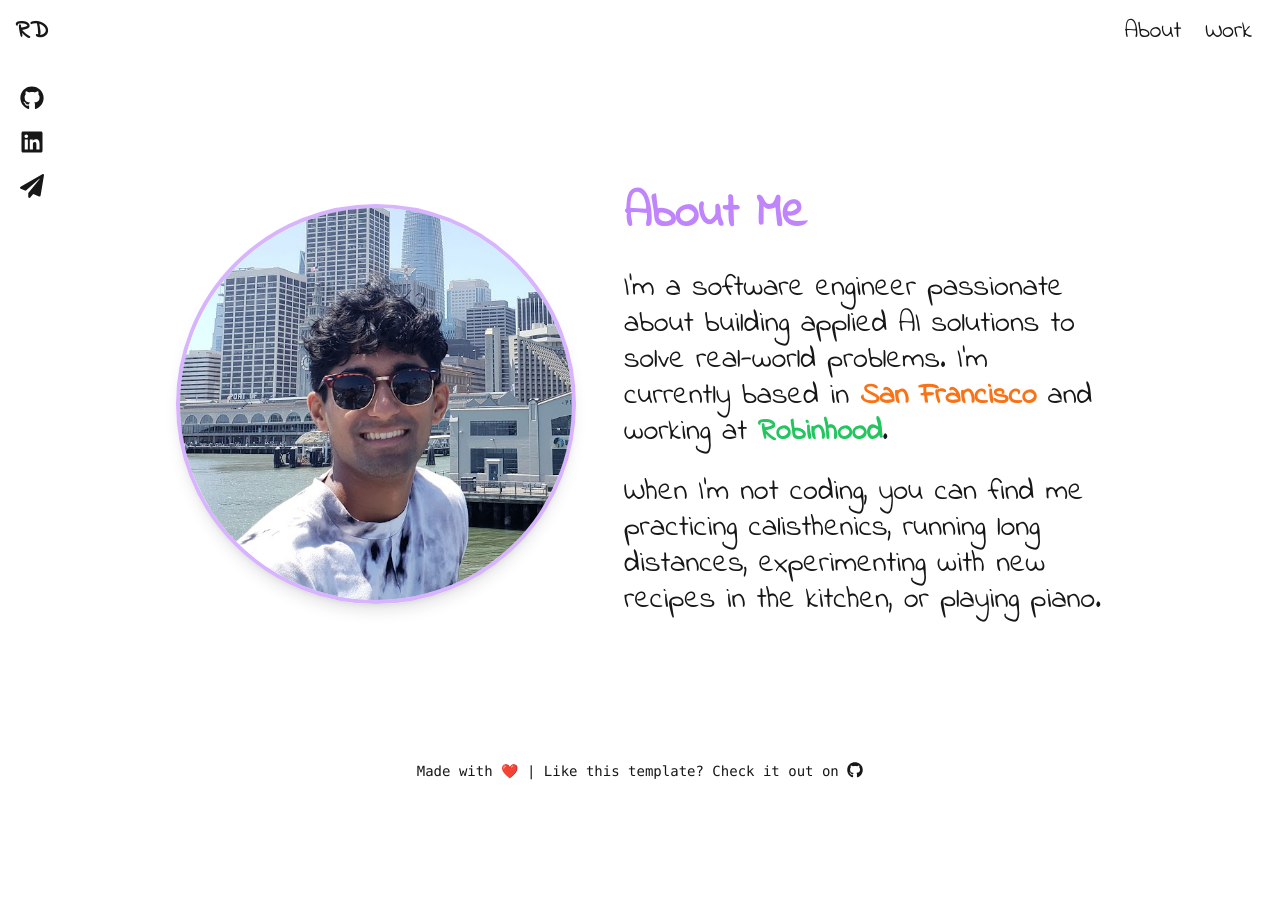
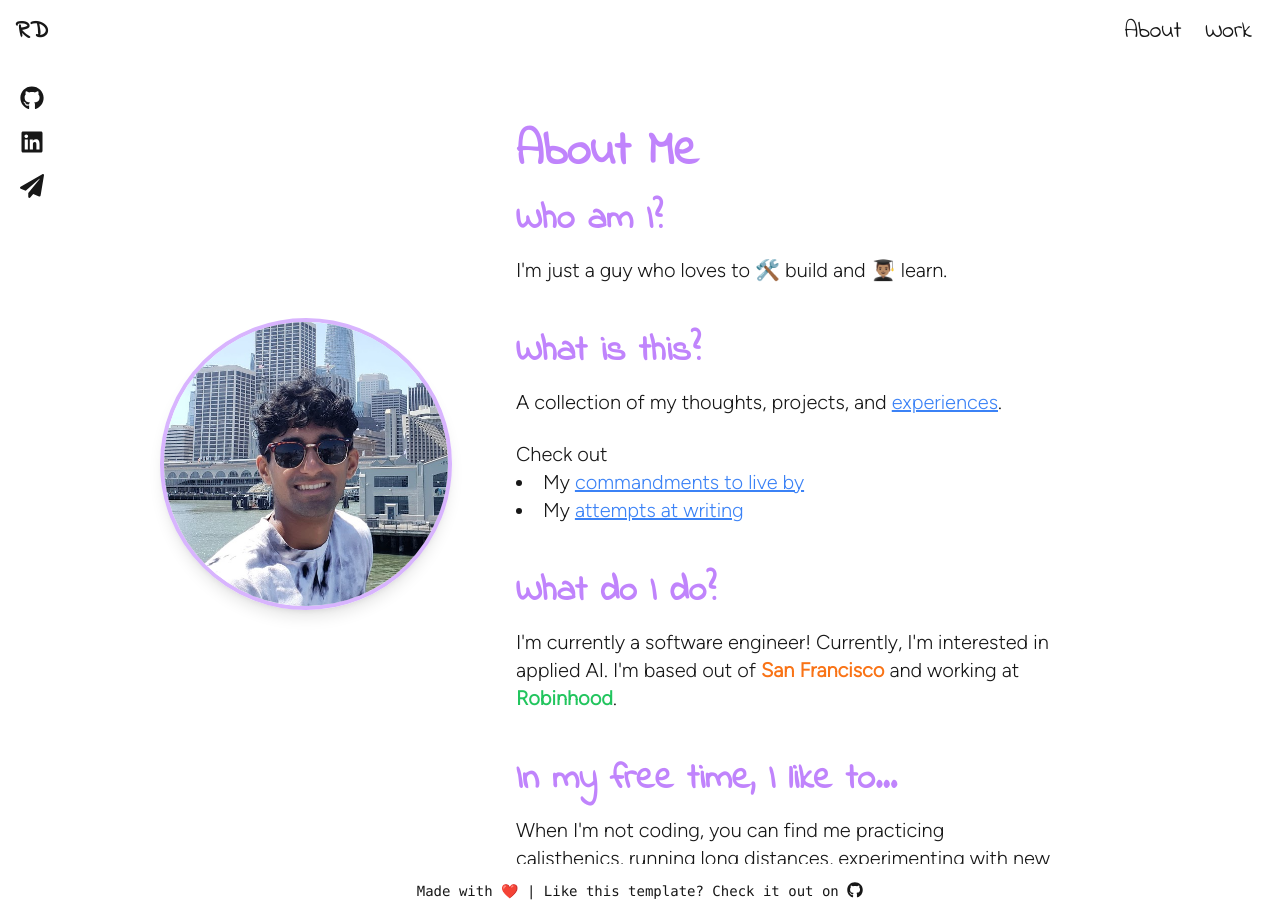
Before and after one commit to rohoswagger/whoami, a Next.js app: page /about in a window 1280 px wide. Before the commit the page ends 800 px from the top, so only its background shows below. Built offline with nearby package versions, Linux system fonts and the light colour scheme.

Commit message:
make it look more professional

```diff
--- /dev/null
+++ b/app/commandments/page.tsx
@@ -0,0 +1,9 @@
+import Commandments from "@/components/Commandments";
+
+export default function CommandmentsPage() {
+  return (
+    <main className="min-h-screen p-4 md:p-8">
+      <Commandments />
+    </main>
+  );
+}
--- a/app/globals.css
+++ b/app/globals.css
@@ -22,6 +22,10 @@ body {
   font-family: var(--font-indie-flower);
 }
 
+p {
+  font-family: var(--font-figtree);
+}
+
 @layer utilities {
   .text-balance {
     text-wrap: balance;
--- a/app/layout.tsx
+++ b/app/layout.tsx
@@ -18,6 +18,11 @@ const indieFlower = localFont({
   src: "./fonts/IndieFlower-Regular.ttf",
   variable: "--font-indie-flower",
 });
+const figtree = localFont({
+  src: "./fonts/Figtree.ttf",
+  variable: "--font-figtree",
+  weight: "200",
+});
 
 export const metadata: Metadata = {
   title: "yo!",
@@ -32,7 +37,7 @@ export default function RootLayout({
   return (
     <html lang="en">
       <body
-        className={`${geistSans.variable} ${geistMono.variable} ${indieFlower.variable} antialiased bg-tan-100`}>
+        className={`${geistSans.variable} ${geistMono.variable} ${indieFlower.variable} ${figtree.variable} antialiased bg-tan-100`}>
         <div className="min-h-screen flex flex-col">
           <Navbar />
 
--- a/components/About.tsx
+++ b/components/About.tsx
@@ -1,32 +1,137 @@
+"use client";
+
 import React from "react";
-
 import Image from "next/image";
 import pfp from "@/app/pfp.png";
+import Link from "./_common/Link";
+
+const Section = ({
+  title,
+  content,
+}: {
+  title: string;
+  content: React.ReactNode;
+}) => {
+  return (
+    <div className="pb-6">
+      <h2 className="text-3xl md:text-4xl font-bold mb-4 text-purple-400">
+        {title}
+      </h2>
+      <div className="space-y-6 text-lg md:text-xl">{content}</div>
+    </div>
+  );
+};
 
 const About: React.FC = () => {
   return (
-    <div className="flex flex-col md:flex-row h-full py-8 md:py-16 px-4 max-w-6xl mx-auto items-center">
+    <div className="flex flex-col md:flex-row h-screen">
+      {/* Left column - Static image */}
+      <div className="hidden md:flex md:w-1/4 lg:w-1/3 items-center justify-center md:h-screen">
+        <div className="flex items-center justify-center">
           <Image
             src={pfp}
             alt="Profile Picture"
-        className="rounded-full border-4 border-purple-300 shadow-lg mr-0 mb-8 md:mr-12 md:mb-0 hidden md:block"
-        width={400}
-        height={400}
+            className="rounded-full border-4 border-purple-300 shadow-lg"
+            width={300}
+            height={300}
           />
-      <div className="flex flex-col">
-        <h2 className="text-4xl md:text-5xl font-bold mb-6 md:mb-8 text-purple-400">About Me</h2>
-        <p className="text-xl md:text-3xl mb-4 md:mb-6">
-          I&apos;m a software engineer passionate about building applied AI
-          solutions to solve real-world problems. I&apos;m currently based in
-          <span className="text-orange-500 font-bold"> San Francisco</span> and
-          working at <span className="text-green-500 font-bold">Robinhood</span>
+        </div>
+      </div>
+
+      {/* Right column - Scrollable text content */}
+      <div className="md:w-2/3 lg:w-3/4 p-8 md:p-16 overflow-y-scroll h-screen">
+        <div className="space-y-6 text-lg md:text-xl">
+          <h2 className="text-4xl md:text-5xl font-bold mb-4 text-purple-400">
+            About Me
+          </h2>
+          <Section
+            title="Who am I?"
+            content={
+              <>
+                <p>I&apos;m just a guy who loves to 🛠️ build and 👨🏽‍🎓 learn.</p>
+              </>
+            }
+          />
+          <Section
+            title="What is this?"
+            content={
+              <>
+                <p>
+                  A collection of my thoughts, projects, and{" "}
+                  <Link href="/work" openInNewTab={false}>
+                    experiences
+                  </Link>
                   .
                 </p>
-        <p className="text-xl md:text-3xl">
-          When I&apos;m not coding, you can find me practicing calisthenics,
-          running long distances, experimenting with new recipes in the kitchen,
-          or playing piano.
+                <p>
+                  Check out
+                  <ul className="list-disc list-inside">
+                    <li>
+                      My{" "}
+                      <Link href="/commandments" openInNewTab={false}>
+                        commandments to live by
+                      </Link>
+                    </li>
+                    <li>
+                      My{" "}
+                      <Link href="/blog" openInNewTab={false}>
+                        attempts at writing
+                      </Link>
+                    </li>
+                    {/* <li>
+                      My <Link href="/work" openInNewTab={false}>media diet</Link>
+                    </li> */}
+                  </ul>
                 </p>
+              </>
+            }
+          />
+          <Section
+            title="What do I do?"
+            content={
+              <>
+                <p>
+                  I&apos;m currently a software engineer! Currently, I&apos;m
+                  interested in applied AI. I&apos;m based out of
+                  <span className="text-orange-500 font-bold">
+                    {" "}
+                    San Francisco
+                  </span>{" "}
+                  and working at{" "}
+                  <span className="text-green-500 font-bold">Robinhood</span>.
+                </p>
+              </>
+            }
+          />
+          <Section
+            title="In my free time, I like to..."
+            content={
+              <>
+                <p>
+                  When I&apos;m not coding, you can find me practicing
+                  calisthenics, running long distances, experimenting with new
+                  recipes in the kitchen, or playing piano.
+                </p>
+              </>
+            }
+          />
+          <Section
+            title="Wanna Chat?"
+            content={
+              <>
+                <p>
+                  Feel free to reach out! I&apos;m always looking to meet new
+                  people and make new connections. I&apos;m easiest to reach via{" "}
+                  <Link href="mailto:rohoswagger@gmail.com">email</Link> or{" "}
+                  <Link href="https://www.linkedin.com/in/desairoshan">
+                    LinkedIn
+                  </Link>
+                  .
+                </p>
+              </>
+            }
+          />
+        </div>
       </div>
     </div>
   );
--- /dev/null
+++ b/components/Commandments.tsx
@@ -0,0 +1,37 @@
+"use client";
+
+import React from "react";
+import commandmentsData from "@/data/commandments.json";
+
+interface Commandment {
+  number: number;
+  text: string;
+}
+
+const Commandments: React.FC = () => {
+  return (
+    <div className="flex flex-col h-full w-full flex-grow p-2 md:p-4">
+      <h1 className="text-3xl md:text-5xl font-bold mb-6 md:mb-12 text-purple-400">
+        Commandments to Live By
+      </h1>
+      <div className="bg-amber-100 p-6 md:p-8 rounded-lg shadow-lg">
+        <div className="border-4 border-amber-700 p-4 md:p-6 rounded-lg">
+          <ul className="space-y-4 md:space-y-6">
+            {commandmentsData.map((commandment: Commandment) => (
+              <li key={commandment.number} className="flex items-start">
+                <span className="text-2xl md:text-3xl font-bold text-amber-800 mr-4 flex-shrink-0">
+                  {commandment.number}.
+                </span>
+                <p className="text-lg md:text-xl text-amber-900">
+                  {commandment.text}
+                </p>
+              </li>
+            ))}
+          </ul>
+        </div>
+      </div>
+    </div>
+  );
+};
+
+export default Commandments;
--- /dev/null
+++ b/components/_common/Link.tsx
@@ -0,0 +1,27 @@
+import React from "react";
+
+interface LinkProps {
+  href: string;
+  children: React.ReactNode;
+  className?: string;
+  openInNewTab?: boolean;
+}
+
+const Link: React.FC<LinkProps> = ({
+  href,
+  children,
+  className = "",
+  openInNewTab = true,
+}) => {
+  return (
+    <a
+      href={href}
+      className={`text-blue-500 hover:text-blue-600 underline cursor-pointer ${className}`}
+      target={openInNewTab ? "_blank" : "_self"}
+      rel={openInNewTab ? "noopener noreferrer" : undefined}>
+      {children}
+    </a>
+  );
+};
+
+export default Link;
--- /dev/null
+++ b/data/commandments.json
@@ -0,0 +1,26 @@
+[
+  {
+    "number": 1,
+    "text": "Never stop learning"
+  },
+  {
+    "number": 2,
+    "text": "Being bored is good. Boredom is the beginning of creativity."
+  },
+  {
+    "number": 3,
+    "text": "Sleep early and often. 8 hours is the standard, but 6 is the minimum."
+  },
+  {
+    "number": 4,
+    "text": "Phone! is! poison! Limit phone time to <2 hours per day."
+  },
+  {
+    "number": 5,
+    "text": "Eat clean. That means no processed foods, no sugar, and no alcohol."
+  },
+  {
+    "number": 6,
+    "text": "Exercise, everyday. No days off, no excuses."
+  }
+]
```
Also changed, not shown: app/fonts/Figtree.ttf (added). Lines whose indentation alone changed are shown as unchanged.
